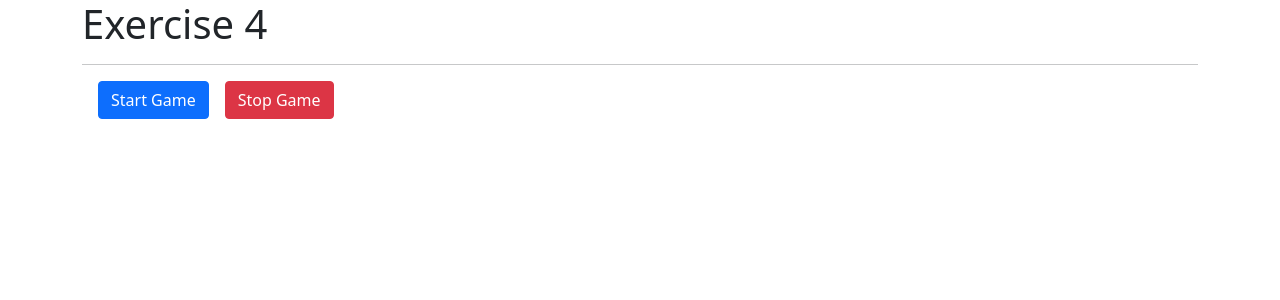
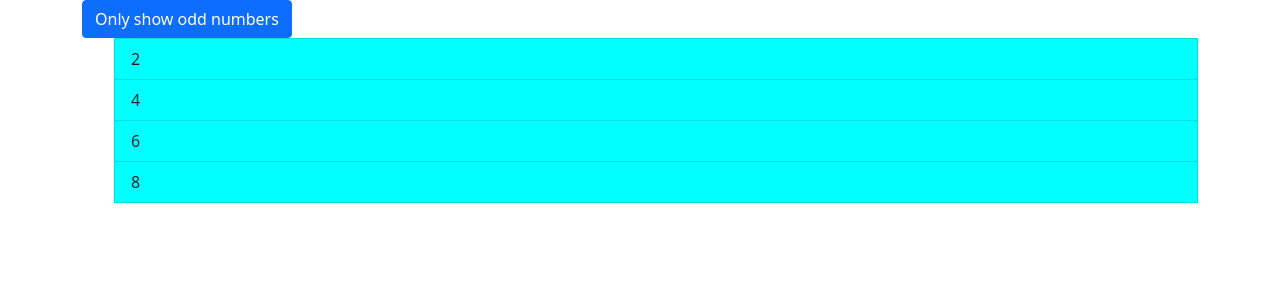
Before and after one commit to vishal-08/my-first-app, an Angular app: page / in a window 1280 px wide. Shown: the top 300 px of the page. Built offline with nearby package versions, Linux system fonts and the light colour scheme.

Commit message:
ngIf and ngFor example

```diff
--- a/src/app/app.component.html
+++ b/src/app/app.component.html
@@ -1,17 +1,26 @@
 <div class="container">
   <div class="row">
     <div class="col-xs-12">
-      <h1>Exercise 4</h1>
-      <hr>
-      <app-game-control (intervalFired)="onFiredInterval($event)"></app-game-control>
+      <button class="btn btn-primary" (click) = "onlyOdd = !onlyOdd">
+        Only show odd numbers
+      </button><br>
     </div>
   </div>
 
 
-  <div class="row">
-    <div class="col-md-12">
-      <app-odd *ngFor="let odd of oddNumbers" [number]="odd"></app-odd>
-      <app-even *ngFor="let even of evenNumbers" [number]="even"></app-even>
+  <ul class="listgroup">
+
+    <div *ngIf = "onlyOdd">
+      <li class="list-group-item" *ngFor="let odd of odd" style="background-color: aquamarine;">
+        {{odd}}
+    </li>
     </div>
-  </div>
+
+    <div *ngIf="!onlyOdd" >
+      <li class="list-group-item" *ngFor="let even of even" style="background-color: aqua;">
+        {{even}}
+    </li>
+    </div>
+
+  </ul>
 </div>
--- a/src/app/app.component.ts
+++ b/src/app/app.component.ts
@@ -6,18 +6,8 @@ import { Component } from '@angular/core';
   styleUrls: ['./app.component.css']
 })
 export class AppComponent {
+  odd = [1,3,5,7]
+  even = [2,4,6,8]
+  onlyOdd = false
 
-  oddNumbers : number[] = []
-  evenNumbers : number[] = []
-
-  onFiredInterval(firedNumber : number){
-    if(firedNumber % 2 === 0)
-    {
-      this.evenNumbers.push(firedNumber)
-    }
-    else
-    {
-      this.oddNumbers.push(firedNumber)
-    }
   }
-}
--- a/src/app/even/even.component.html
+++ /dev/null
@@ -1 +0,0 @@
-<p>even - {{ number }}</p>
--- a/src/app/even/even.component.ts
+++ /dev/null
@@ -1,17 +0,0 @@
-import { Component, Input, OnInit } from '@angular/core';
-
-@Component({
-  selector: 'app-even',
-  templateUrl: './even.component.html',
-  styleUrls: ['./even.component.css']
-})
-export class EvenComponent implements OnInit {
-
-  @Input() number : number
-
-  constructor() { }
-
-  ngOnInit(): void {
-  }
-
-}
--- a/src/app/game-control/game-control.component.html
+++ /dev/null
@@ -1,2 +0,0 @@
-<button class="btn btn-primary mx-3 " (click)="onStartGame()">Start Game</button>
-<button class="btn btn-danger" (click)="onPauseGame()">Stop Game</button>
--- a/src/app/game-control/game-control.component.ts
+++ /dev/null
@@ -1,29 +0,0 @@
-import { Component, EventEmitter, Input, OnInit, Output } from '@angular/core';
-
-@Component({
-  selector: 'app-game-control',
-  templateUrl: './game-control.component.html',
-  styleUrls: ['./game-control.component.css']
-})
-export class GameControlComponent implements OnInit {
-
-  @Output() intervalFired = new EventEmitter<number>();
-  interval;
-  lastNumber = 0;
-
-  constructor() { }
-
-  ngOnInit() {
-  }
-
-  onStartGame() {
-    this.interval = setInterval(() => {
-      this.intervalFired.emit(this.lastNumber + 1);
-      this.lastNumber++;
-    }, 1000);
-  }
-
-  onPauseGame(){
-    clearInterval(this.interval)
-  }
-}
--- a/src/app/odd/odd.component.html
+++ /dev/null
@@ -1 +0,0 @@
-odd - {{ number }}
--- a/src/app/odd/odd.component.ts
+++ /dev/null
@@ -1,17 +0,0 @@
-import { Component, Input, OnInit } from '@angular/core';
-
-@Component({
-  selector: 'app-odd',
-  templateUrl: './odd.component.html',
-  styleUrls: ['./odd.component.css']
-})
-export class OddComponent implements OnInit {
-
-  @Input() number : number
-
-  constructor() { }
-
-  ngOnInit(): void {
-  }
-
-}
```
Also changed, not shown: src/app/app.module.ts (+1 -6 lines), src/app/even/even.component.css (deleted), src/app/game-control/game-control.component.css (deleted), src/app/odd/odd.component.css (deleted).
